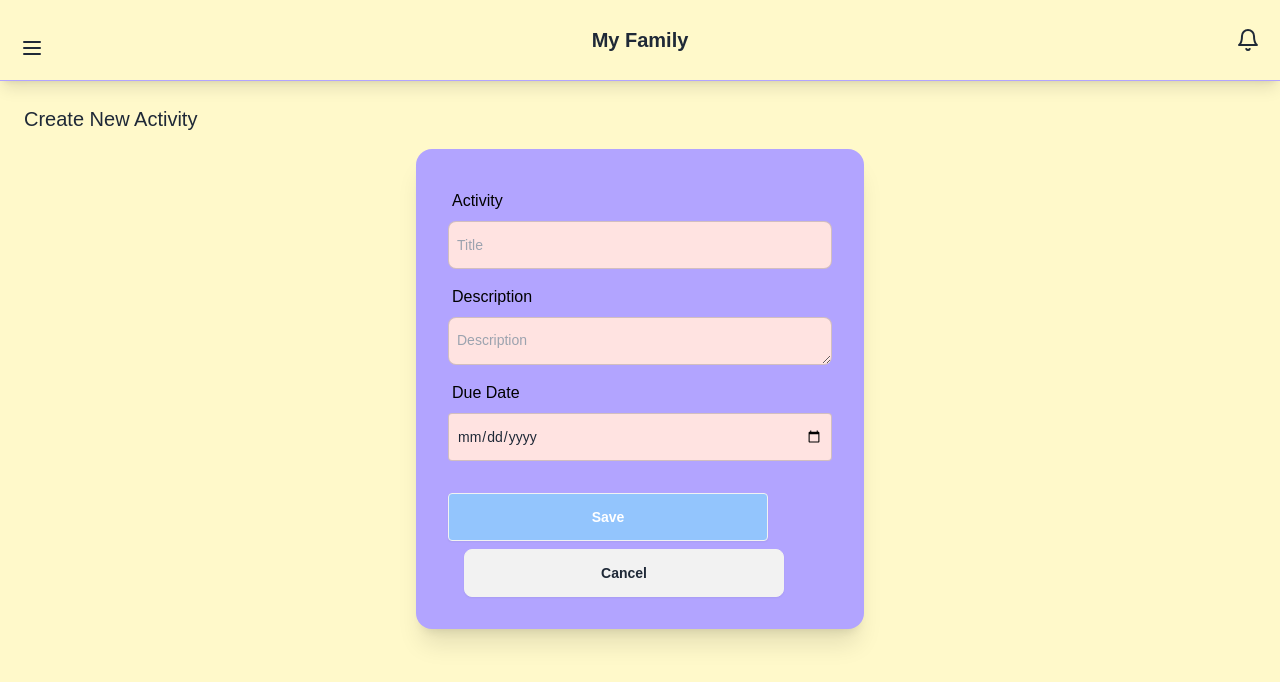
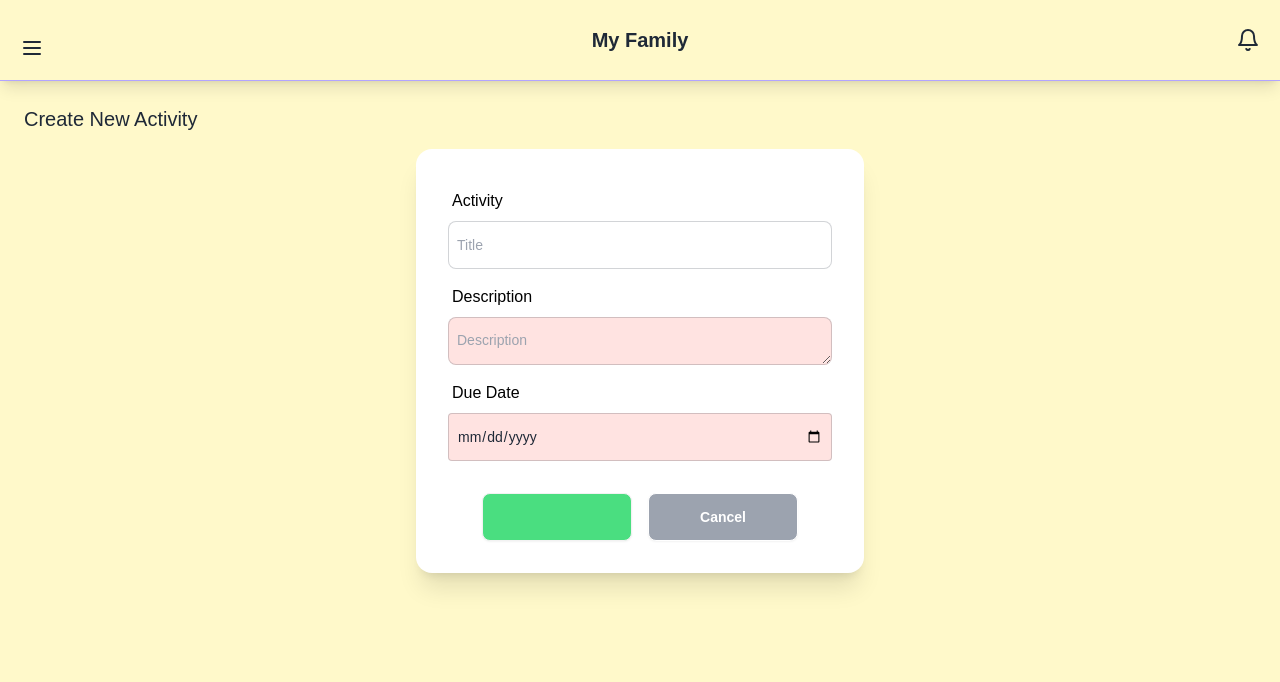
Before and after one commit to amirahyusof/parents-tracker, a Next.js app: page /mainpage/activity/create in a window 1280 px wide. Shown: the top 682 px of the page. Built offline with nearby package versions, Linux system fonts and the light colour scheme; no server answers.

Commit message:
fix crud related to delete function of activity

```diff
--- a/app/(page)/mainpage/activity/create/page.js
+++ b/app/(page)/mainpage/activity/create/page.js
@@ -55,7 +55,7 @@ export default function CreateActivity() {
   return (
     <section className="p-6 h-screen bg-[#FFF9CA]">
       <h1 className="text-xl mb-4">Create New Activity</h1>
-      <form onSubmit={handleSubmit} className="card-body bg-[#B2A4FF] mx-auto justify-center sm:max-w-md md:w-full rounded-2xl shadow-xl">
+      <form onSubmit={handleSubmit} className="card-body bg-white mx-auto justify-center sm:max-w-md md:w-full rounded-2xl shadow-xl">
         <div className="form-control">
           <label htmlFor="taskName" className="label">
             <span className="text-black">Activity</span>
@@ -64,7 +64,7 @@ export default function CreateActivity() {
             id="taskName"
             type="text"
             placeholder="Title"
-            className="input input-bordered input-md p-2 bg-[#FFE3E1] w-full"
+            className="input input-bordered input-md p-2 w-full"
             value={taskData.name}
             onChange={(e) => setTaskData({...taskData, name:e.target.value})}
             required
@@ -99,19 +99,20 @@ export default function CreateActivity() {
           />
         </div>
 
-        <div className="flex mt-6 sm:flex-col sm:space-y-2 md:space-x-4">
+        <div className="flex flex-row justify-center mt-6 space-x-2 md:space-x-4">
           <button
             type="submit"
-            className={`btn  max-w-xs bg-blue-300 text-white rounded hover:bg-blue-600 ${isSubmitting ? 'loading' : 'saving'}`}
+            className={`btn border-green w-[150px] bg-green-400 text-white hover:bg-green-600
+               ${isSubmitting ? 'opacity-50 cursor-not-allowed`' : 'hover:bg-green-400'}`}
             disabled={isSubmitting}
           >
-            {isSubmitting ? 'Saving...' : 'Save'}
+            {isSubmitting ? 'Saving...' : ''}
           </button>
 
           <button
             onClick={() => router.push(`/mainpage/activity?userId=${userIdFromParams}&childId=${childId}`)}
             type="button"
-            className='btn bg-grey-100 max-w-xs'
+            className='btn border-white bg-gray-400 text-white w-[150px]'
           >
             Cancel
           </button>
--- a/app/(page)/mainpage/activity/edit/page.js
+++ b/app/(page)/mainpage/activity/edit/page.js
@@ -9,9 +9,8 @@ export default function CreateActivityPage() {
   const searchParams = useSearchParams();
   const childId = searchParams.get('childId');
   const userId = searchParams.get('userId');
-  const [activityId,setActivityId] = searchParams.get('activityId');
+  const [activityId, setActivityId] = searchParams.get('activityId');
   const { getActivityById, updateActivity } = routeDB();
-
   const [taskData, setTaskData] = useState({
     name: '',
     description: '',
@@ -131,7 +130,7 @@ export default function CreateActivityPage() {
         <div className="mt-6 space-y-2">
           <button
             type="submit"
-            className={`btn w-full ${isEditing ? 'loading' : ''}`}
+            className={`btn w-full bg-green-300 ${isEditing ? 'loading' : ''}`}
             disabled={isEditing}
           >
             {isEditing ? 'Editing...' : 'Save Task'}
--- a/app/(page)/mainpage/activity/page.js
+++ b/app/(page)/mainpage/activity/page.js
@@ -90,6 +90,7 @@ export default function ActivityPage() {
           ) : (
           <ListActivity
             activityData={childActivities}
+            setActivityData={setChildActivities}
           />
         )}
       </div>
--- a/app/firebase/api/route.js
+++ b/app/firebase/api/route.js
@@ -169,7 +169,7 @@ export const routeDB = () => {
       });
       return true;
     } catch (error) {
-      console.error('Error updating task:', error);
+      console.error('Error updating activity:', error);
       throw error;
     }
   };
--- a/app/interface/ListActivity.js
+++ b/app/interface/ListActivity.js
@@ -6,7 +6,7 @@ import React, { useState } from 'react';
 import { useAuth } from '../firebase/hook';
 import { routeDB } from '../firebase/api/route';
 
-export default function ListActivity({ activityData }) {
+export default function ListActivity({ activityData, setActivityData }) {
   const router = useRouter();
   const searchParams = useSearchParams();
   const childId = searchParams.get('childId');
@@ -18,16 +18,21 @@ export default function ListActivity({ activityData }) {
     router.push(`/mainpage/activity/edit?userId=${userId}&childId=${childId}&activityId=${activityId}`);
   };
 
-  const handleDeleteTask = async (taskId) => {
+  const handleDeleteTask = async (activityId) => {
     const confirmDelete = window.confirm('Are you sure want to delete this task?');
 
     if (confirmDelete) {
       try {
-        setDeletingTaskId(taskId);
-        await deleteActivity(taskId);
+        setDeletingTaskId(activityId);
+        await deleteActivity(userId, childId, activityId);
+        setActivityData((prevData) => prevData.filter((activity) => activity.id !== activityId))
+        alert('Activity deleted successfully!');
+        router.refresh();
+
       } catch (error) {
-        console.error('Failed to delete task:', error);
-        alert('Failed to delete task');
+        console.error('Failed to delete activity:', error);
+        alert('Failed to delete activity');
+
       } finally {
         setDeletingTaskId(null);
       }
@@ -36,11 +41,11 @@ export default function ListActivity({ activityData }) {
 
   return (
     <section className='mt-6 space-y-4'>
-      <div className="grid grid-cols-1 md:grid-cols-2 gap-4">
+      <div className="grid grid-cols-1 sm:grid-cols-2 md:grid-cols-3 gap-4">
         {activityData.length > 0 && activityData.map((activity) => (
           <div key={activity.id} className='card shadow-xl border-2 border border-[#FFDEB4]'>
             <div className="card-body">
-              <p>Title: {activity.name}</p>
+              <p>Title: <span className='capitalize'>{activity.name}</span></p>
               <p>Description: {activity.description}</p>
               <p>Status: {activity.status}</p>
               <p>DueDate: {activity.dueDate ? new Date(activity.dueDate).toLocaleDateString() : "No due date"}</p>
@@ -60,8 +65,7 @@ export default function ListActivity({ activityData }) {
                     ${deleteTaskId === activity.id ? 'opacity-50 cursor-not-allowed' : "hover:bg-red-600"}
                     `}
                 >
-                  <Trash2 className="h-4 w-4" />
-                  {deleteTaskId === activity.id ? 'Deleting...' : ''}
+                  {deleteTaskId === activity.id ? 'Deleting...' : <Trash2 className="h-4 w-4" />}
                 </button>
               </div>
             </div>
```
